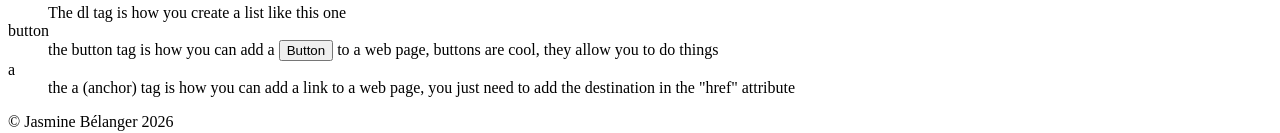
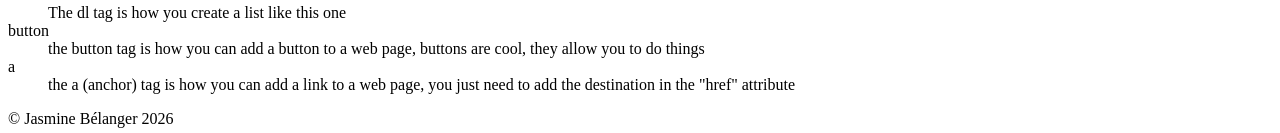
Before and after one commit to bela0485/bela0485.github.io, a plain HTML site: page html-assignment/notes.html in a window 1280 px wide. Shown: the part 269-402 px from the top of the page. Drawn offline with Linux system fonts and the light colour scheme.

Commit message:
Remove btn from DT

```diff
--- a/html-assignment/notes.html
+++ b/html-assignment/notes.html
@@ -33,7 +33,7 @@
                 <dd>The dl tag is how you create a list like this one</dd>
 
                 <dt>button</dt>
-                <dd>the button tag is how you can add a <button>Button</button> to a web page, buttons are cool, they allow you to do things</dd>
+                <dd>the button tag is how you can add a button to a web page, buttons are cool, they allow you to do things</dd>
 
                 <dt>a</dt>
                 <dd>the a (anchor) tag is how you can add a link to a web page, you just need to add the destination in the "href" attribute</dd>
```
